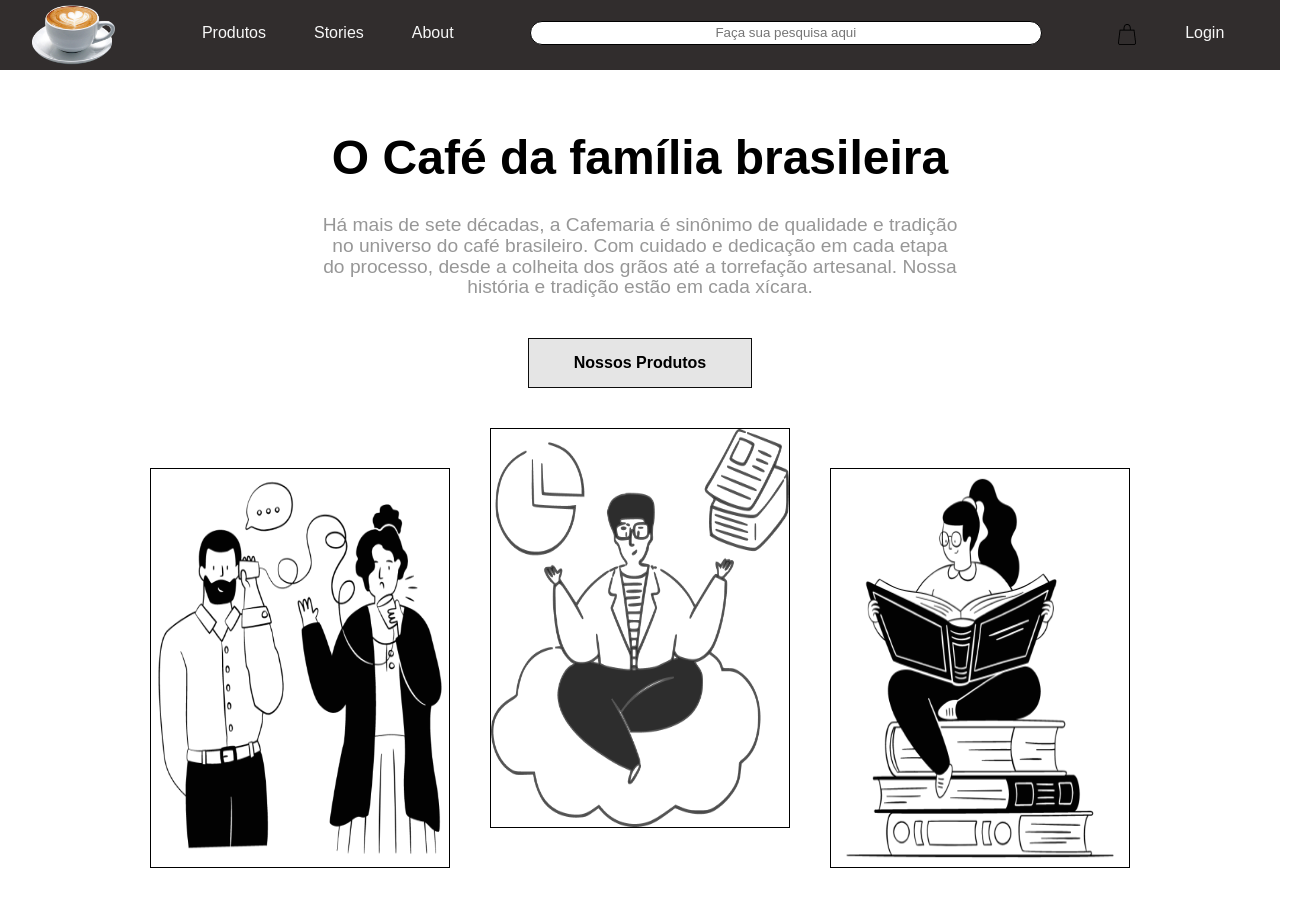
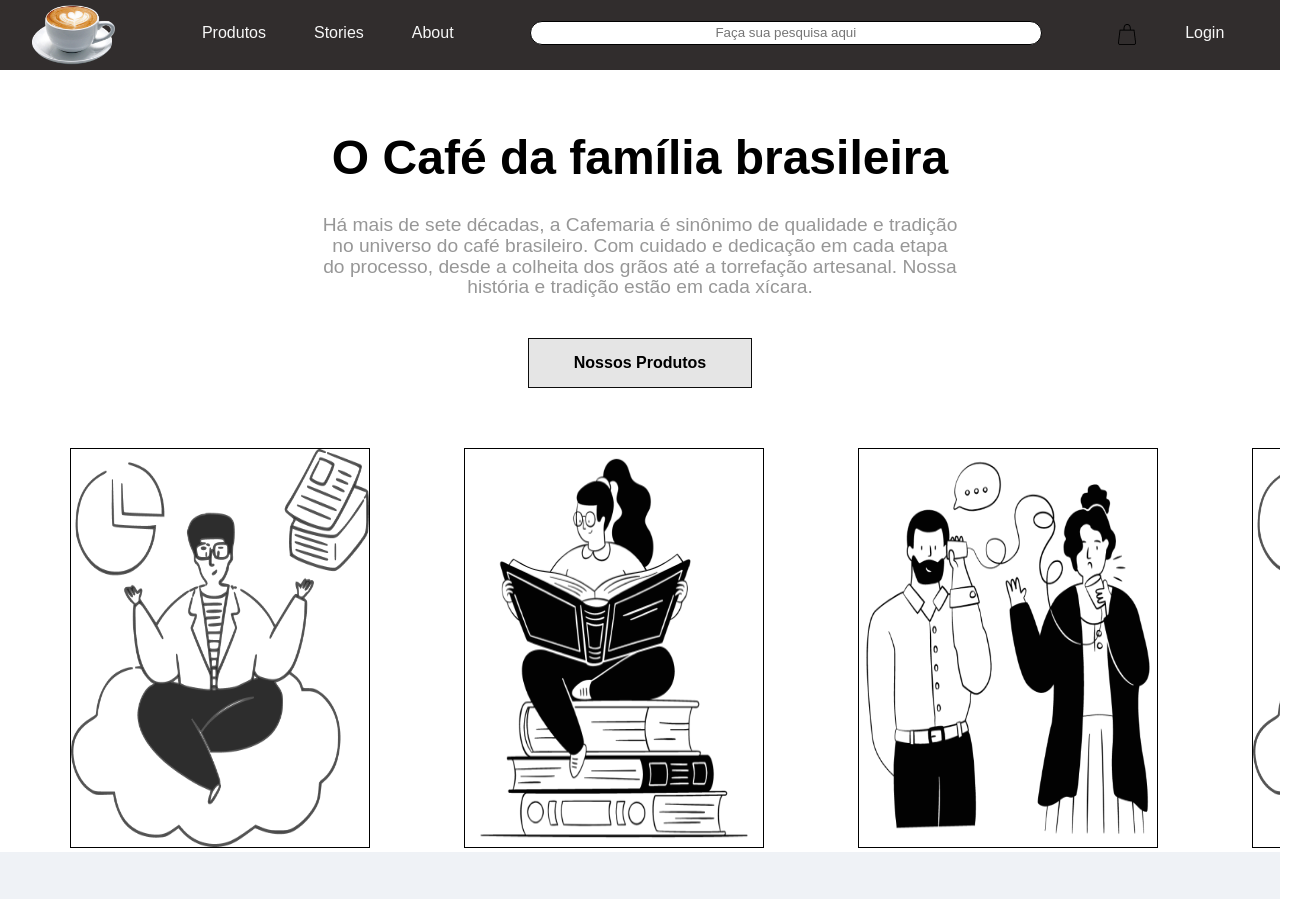
Before and after one commit to guipaterlini/Projeto-Cafemaria, a React (Create React App) app: page / in a window 1280 px wide. Shown: the top 899 px of the page, 1305 px wide, since content can reach past the window. Built offline with nearby package versions, Linux system fonts and the light colour scheme.

Commit message:
Feature: instalado React Slick

```diff
--- a/package.json
+++ b/package.json
@@ -10,12 +10,14 @@
     "@types/node": "^16.18.25",
     "@types/react": "^18.2.0",
     "@types/react-dom": "^18.2.1",
+    "jquery": "^3.6.4",
     "react": "^18.2.0",
     "react-dom": "^18.2.0",
     "react-icons": "^4.8.0",
     "react-router-dom": "^6.11.0",
     "react-scripts": "5.0.1",
     "react-slick": "^0.29.0",
+    "slick-carousel": "^1.8.1",
     "styled-components": "^5.3.10",
     "typescript": "^4.9.5",
     "web-vitals": "^2.1.4"
@@ -45,6 +47,7 @@
     ]
   },
   "devDependencies": {
+    "@types/react-slick": "^0.23.10",
     "@types/styled-components": "^5.1.26"
   }
 }
--- a/src/components/PromotionBanner/Style.ts
+++ b/src/components/PromotionBanner/Style.ts
@@ -1,10 +1,26 @@
+// import styled from "styled-components";
+
+// export const BannerContainer = styled.div`
+//   display: flex;
+//   justify-content: center;
+//   margin: 80px 0;
+// `;
+
+// export const Image = styled.img`
+//   margin: 0;
+//   max-width: 300px;
+//   height: 50vh;
+//   margin: 0 20px;
+//   border: 1px solid #000;
+
+//   &:nth-child(2) {
+//     margin-top: -40px;
+//   }
+// `;
+
 import styled from "styled-components";
-
-export const BannerContainer = styled.div`
-  display: flex;
-  justify-content: center;
-  margin: 80px 0;
-`;
+import "slick-carousel/slick/slick.css";
+import "slick-carousel/slick/slick-theme.css";
 
 export const Image = styled.img`
   margin: 0;
--- a/src/components/PromotionBanner/index.tsx
+++ b/src/components/PromotionBanner/index.tsx
@@ -1,11 +1,35 @@
-import { BannerContainer, Image } from "./Style";
+// import { BannerContainer, Image } from "./Style";
+
+// export default function PromotionBanner() {
+//   return (
+//     <BannerContainer>
+//       <Image src="../../../assets/images/1.png" alt="Image 1" />
+//       <Image src="../../../assets/images/2.png" alt="Image 2" />
+//       <Image src="../../../assets/images/3.png" alt="Image 3" />
+//     </BannerContainer>
+//   );
+// }
+
+import Slider from "react-slick";
+import "slick-carousel/slick/slick.css";
+import "slick-carousel/slick/slick-theme.css";
+import { Image } from "./Style";
 
 export default function PromotionBanner() {
   return (
-    <BannerContainer>
+    <Slider
+      infinite={true}
+      slidesToShow={3}
+      slidesToScroll={1}
+      centerMode={true}
+      autoplay={true}
+      autoplaySpeed={3000}
+      pauseOnHover={true}
+      className="center"
+    >
       <Image src="../../../assets/images/1.png" alt="Image 1" />
       <Image src="../../../assets/images/2.png" alt="Image 2" />
       <Image src="../../../assets/images/3.png" alt="Image 3" />
-    </BannerContainer>
+    </Slider>
   );
 }
```
Also changed, not shown: 1 other file (tests, documents, lock files or other folders).
